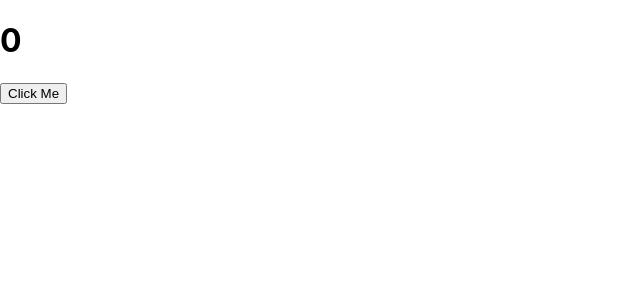
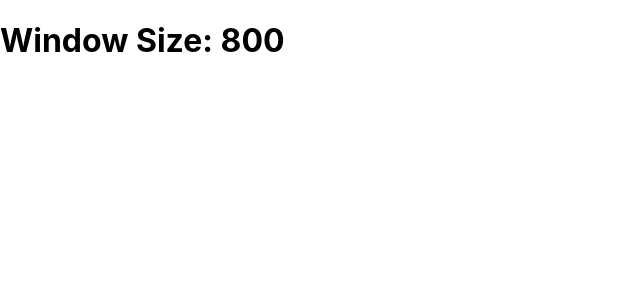
Before and after one commit to Divy97/React-Hooks, a React (Create React App) app: page / in a window 1280 px wide. Shown: the top 300 px of the page, without its empty margins (0-640 px from the left). Built offline with nearby package versions, Linux system fonts and the light colour scheme.

Commit message:
challenge 6 is Done

```diff
--- a/src/App.js
+++ b/src/App.js
@@ -9,6 +9,7 @@ import ChallengeThree from './challenge/ChallengeThree'
 import ChallengeTwo from './challenge/ChallengeTwo'
 import ChallengeFour from './challenge/ChallengeFour';
 import ChallengeFive from './challenge/ChallengeFive';
+import ChallengeSix from './challenge/ChallengeSix';
 const App = () => {
   return (
     <div>
@@ -20,7 +21,8 @@ const App = () => {
       {/* <ChallengeTwo /> */}
       {/* <ChallengeThree/> */}
       {/* <ChallengeFour /> */}
-      <ChallengeFive />
+      {/* <ChallengeFive /> */}
+      <ChallengeSix />
     </div>
   )
 }
--- /dev/null
+++ b/src/challenge/ChallengeSix.jsx
@@ -0,0 +1,25 @@
+import React, { useEffect } from 'react'
+
+const ChallengeSix = () => {
+
+    const [windowSize, setWindowSize] = React.useState(window.screen.width);
+
+    useEffect( () => {
+       window.addEventListener('resize', windowResize);
+
+       return () => {
+        window.removeEventListener('resize', windowResize)
+       }
+    })
+
+    const windowResize = () => {
+        setWindowSize(window.innerWidth);
+    }
+  return (
+    <>
+        <h1>Window Size: {windowSize}</h1>
+    </>
+  )
+}
+
+export default ChallengeSix
```
Also changed, not shown: src/challenge/ChallengeSeven.jsx (added).
